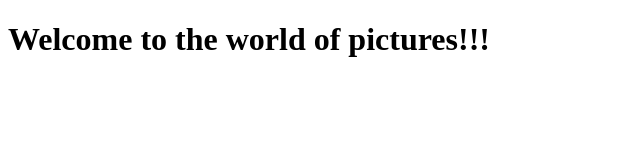
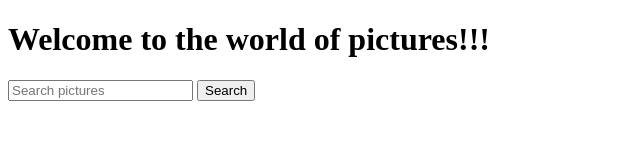
Before and after one commit to PoppyHanna/goit-js-hw-11, a plain HTML site: page index.html in a window 1280 px wide. Shown: the whole page, without its empty margins (0-640 px from the left). Drawn offline with Linux system fonts and the light colour scheme.

Commit message:
Deploying to gh-pages from @ PoppyHanna/goit-js-hw-11@6b18433afbac15d603e5e412524ddce8b4c80b02 🚀

```diff
--- /dev/null
+++ b/commonHelpers.js
@@ -0,0 +1,2 @@
+(function(){const t=document.createElement("link").relList;if(t&&t.supports&&t.supports("modulepreload"))return;for(const e of document.querySelectorAll('link[rel="modulepreload"]'))i(e);new MutationObserver(e=>{for(const r of e)if(r.type==="childList")for(const o of r.addedNodes)o.tagName==="LINK"&&o.rel==="modulepreload"&&i(o)}).observe(document,{childList:!0,subtree:!0});function s(e){const r={};return e.integrity&&(r.integrity=e.integrity),e.referrerPolicy&&(r.referrerPolicy=e.referrerPolicy),e.crossOrigin==="use-credentials"?r.credentials="include":e.crossOrigin==="anonymous"?r.credentials="omit":r.credentials="same-origin",r}function i(e){if(e.ep)return;e.ep=!0;const r=s(e);fetch(e.href,r)}})();
+//# sourceMappingURL=commonHelpers.js.map
--- a/index.html
+++ b/index.html
@@ -4,12 +4,22 @@
     <meta charset="UTF-8" />
     <meta name="viewport" content="width=device-width, initial-scale=1.0" />
     <title>Document</title>
+    <script type="module" crossorigin src="/goit-js-hw-11/commonHelpers.js"></script>
   </head>
   <body>
     <header>
       <h1 class="title">Welcome to the world of pictures!!!</h1>
     </header>
 
-    <form action=""></form>
+    <form class="">
+      <input
+        type="text"
+        class="fofm-input"
+        name="query"
+        placeholder="Search pictures"
+      />
+      <button type="submit" class="btn">Search</button>
+    </form>
+
   </body>
 </html>
```
